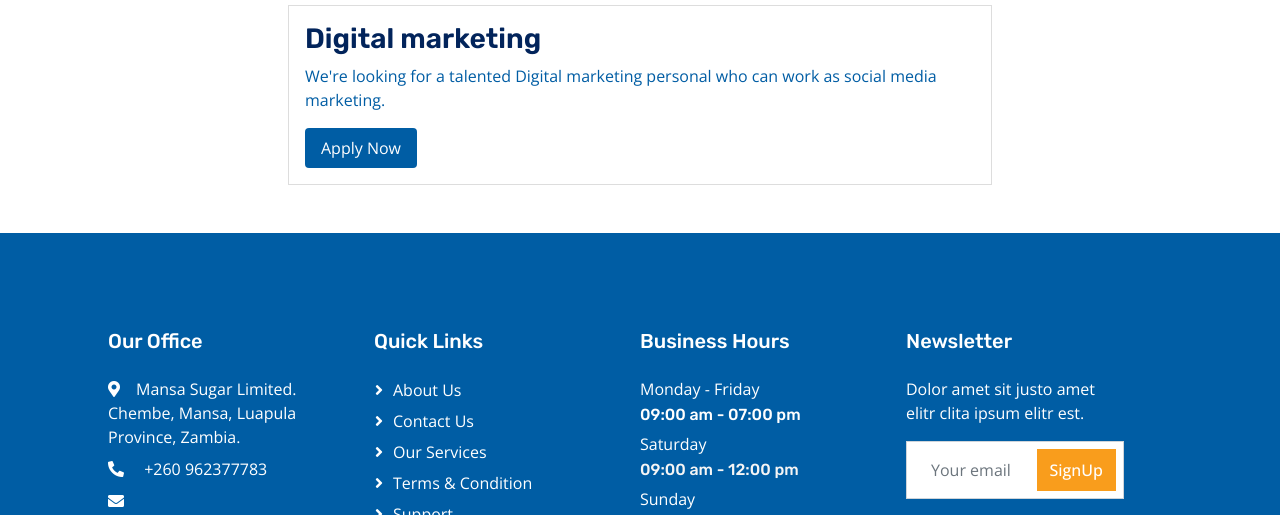
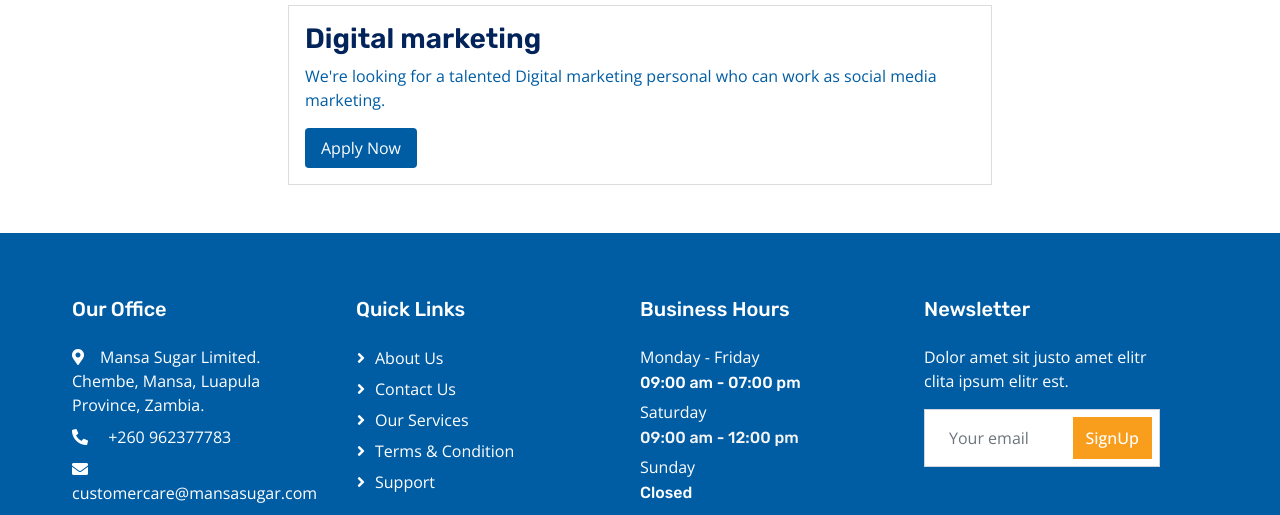
Before and after one commit to krishikesh780/mansa-sugar, a plain HTML site: page career.html in a window 1280 px wide. Shown: the part 1127-1642 px from the top of the page. Drawn offline with nearby package versions, Linux system fonts and the light colour scheme.

Commit message:
footer update

```diff
--- a/career.html
+++ b/career.html
@@ -225,7 +225,7 @@
           animation-name: fadeIn;
         "
       >
-        <div class="container py-5 text-white">
+        <div class="container-fluid py-3 text-white">
           <div class="row g-5 container-fluid">
             <div class="col-lg-3 col-md-6 text-white">
               <h5 class="text-white mb-4">Our Office</h5>
@@ -236,7 +236,7 @@
               <p class="mb-2 text-white">
                 <i class="fa fa-phone-alt me-3 text-white"></i> +260 962377783
               </p>
-              <p class="mb-2 text-white">
+              <p class="mb-0 text-white">
                 <i class="fa fa-envelope me-3 text-white"></i>customercare@mansasugar.com
               </p>
               <div class="d-flex pt-3">
```
Also changed, not shown: contact.html (+2 -2 lines), product.html (+2 -2 lines).
